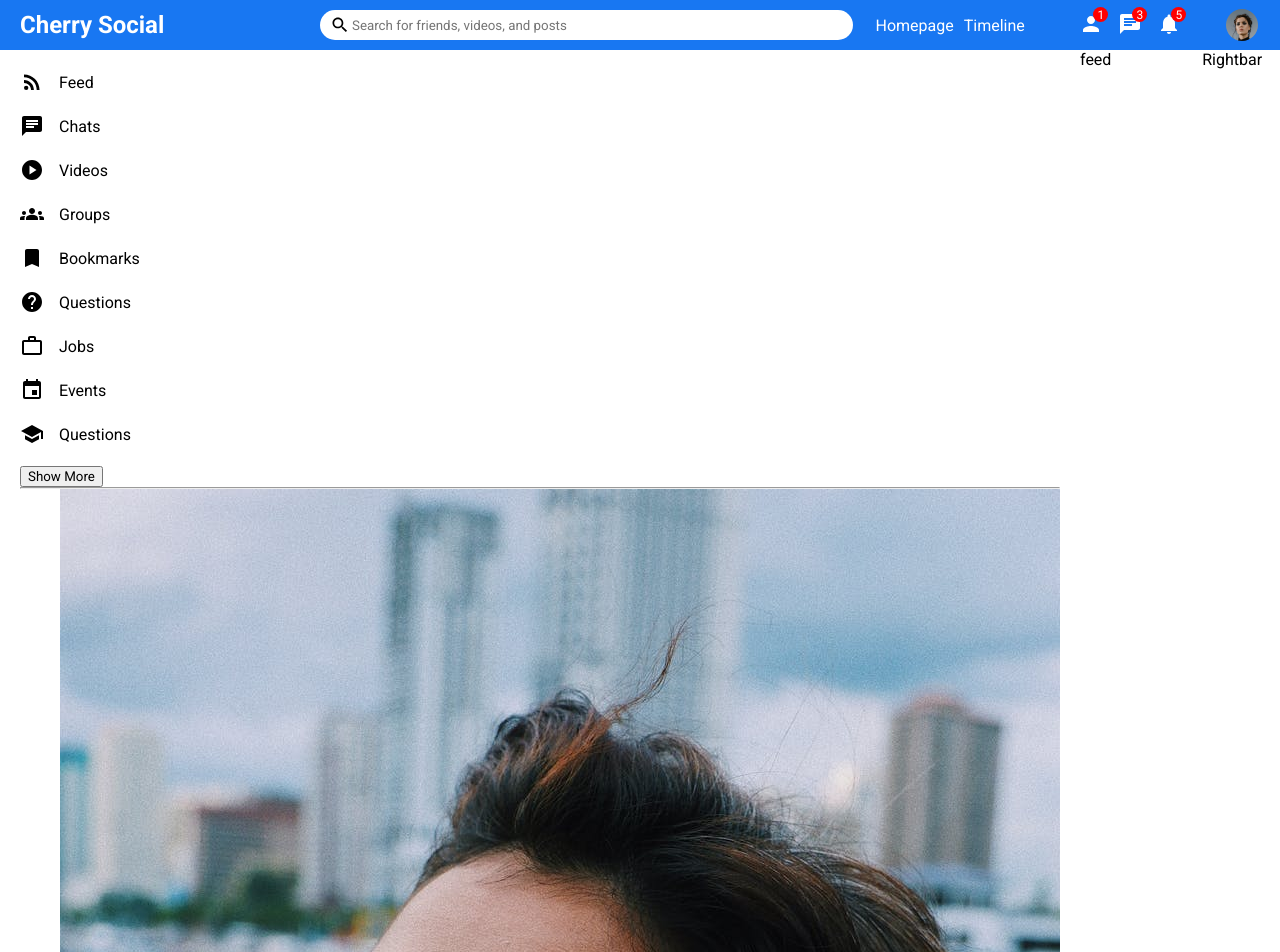
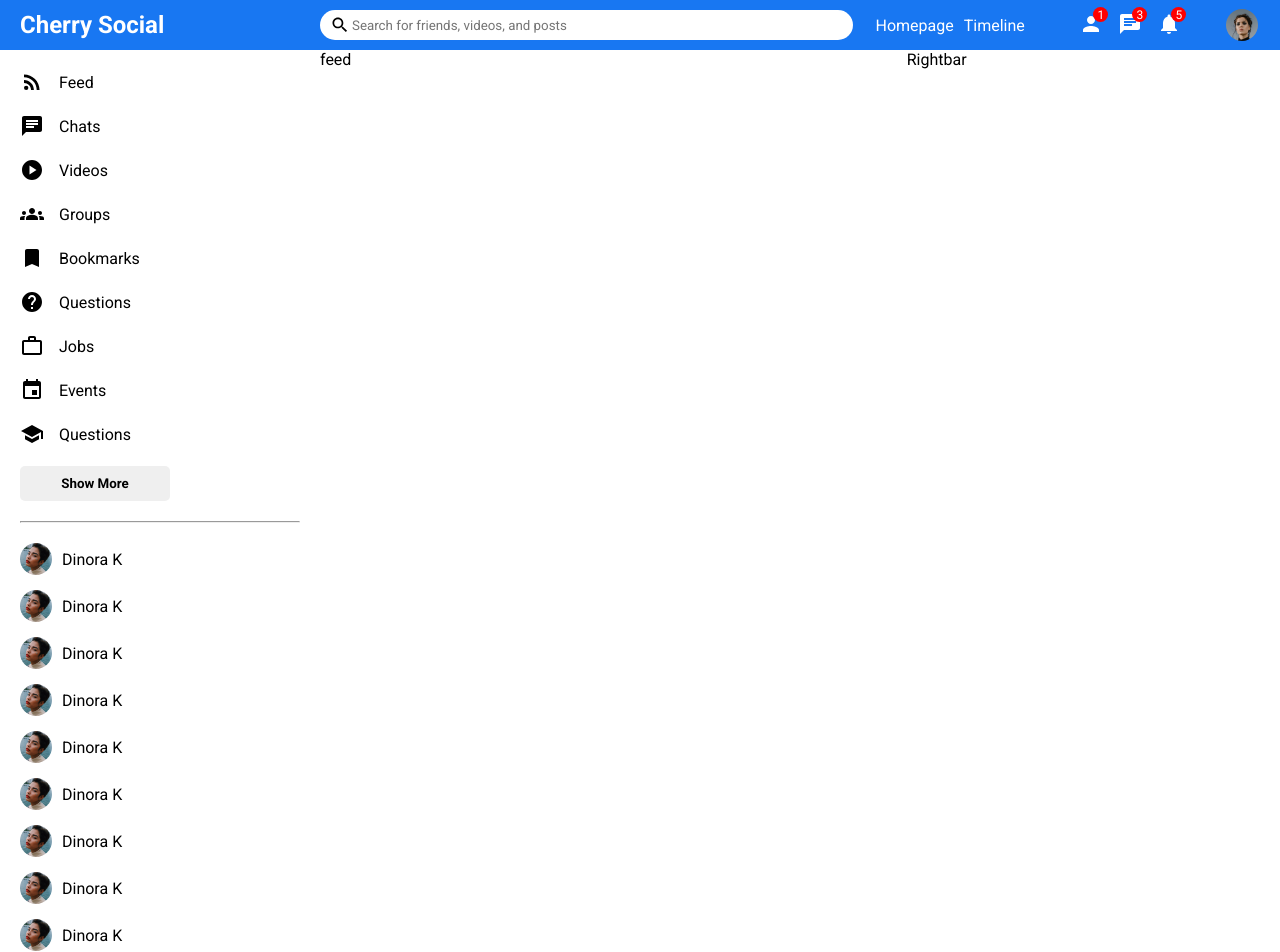
Before and after one commit to constructorlib/Cherry_Social, a React (Vite) app in the folder cherrysocial/: page / in a window 1280 px wide. Shown: the top 952 px of the page. Built offline with nearby package versions, Linux system fonts and the light colour scheme.

Commit message:
more styling + more pfp

```diff
--- a/cherrysocial/src/components/Sidebar/Sidebar.jsx
+++ b/cherrysocial/src/components/Sidebar/Sidebar.jsx
@@ -57,6 +57,71 @@
               />
               <span className="sidebarFriendName">Dinora K</span>
             </li>
+            <li className="sidebarFriend">
+              <img
+                className="sidebarFriendImg"
+                src="/assets/person/4.jpeg"
+                alt=""
+              />
+              <span className="sidebarFriendName">Dinora K</span>
+            </li>
+            <li className="sidebarFriend">
+              <img
+                className="sidebarFriendImg"
+                src="/assets/person/4.jpeg"
+                alt=""
+              />
+              <span className="sidebarFriendName">Dinora K</span>
+            </li>
+            <li className="sidebarFriend">
+              <img
+                className="sidebarFriendImg"
+                src="/assets/person/4.jpeg"
+                alt=""
+              />
+              <span className="sidebarFriendName">Dinora K</span>
+            </li>
+            <li className="sidebarFriend">
+              <img
+                className="sidebarFriendImg"
+                src="/assets/person/4.jpeg"
+                alt=""
+              />
+              <span className="sidebarFriendName">Dinora K</span>
+            </li>
+            <li className="sidebarFriend">
+              <img
+                className="sidebarFriendImg"
+                src="/assets/person/4.jpeg"
+                alt=""
+              />
+              <span className="sidebarFriendName">Dinora K</span>
+            </li>
+            <li className="sidebarFriend">
+              <img
+                className="sidebarFriendImg"
+                src="/assets/person/4.jpeg"
+                alt=""
+              />
+              <span className="sidebarFriendName">Dinora K</span>
+            </li>
+
+            <li className="sidebarFriend">
+              <img
+                className="sidebarFriendImg"
+                src="/assets/person/4.jpeg"
+                alt=""
+              />
+              <span className="sidebarFriendName">Dinora K</span>
+            </li>
+            <li className="sidebarFriend">
+              <img
+                className="sidebarFriendImg"
+                src="/assets/person/4.jpeg"
+                alt=""
+              />
+              <span className="sidebarFriendName">Dinora K</span>
+            </li>
           </ul>
         </div>
       </div>
--- a/cherrysocial/src/components/Sidebar/sidebar.css
+++ b/cherrysocial/src/components/Sidebar/sidebar.css
@@ -19,3 +19,30 @@
 .sidebarIcon {
   margin-right: 15px;
 }
+.sidebarButton {
+  width: 150px;
+  border: none;
+  padding: 10px;
+  border-radius: 5px;
+  font-weight: 600;
+}
+.sidebarhr {
+  margin: 20px 0;
+}
+.sidebarFriendList {
+  padding: 0;
+  margin: 0;
+  list-style: none;
+}
+.sidebarFriend {
+  display: flex;
+  align-items: center;
+  margin-bottom: 15px;
+}
+.sidebarFriendImg {
+  width: 32px;
+  height: 32px;
+  border-radius: 50%;
+  object-fit: cover;
+  margin-right: 10px;
+}
```
